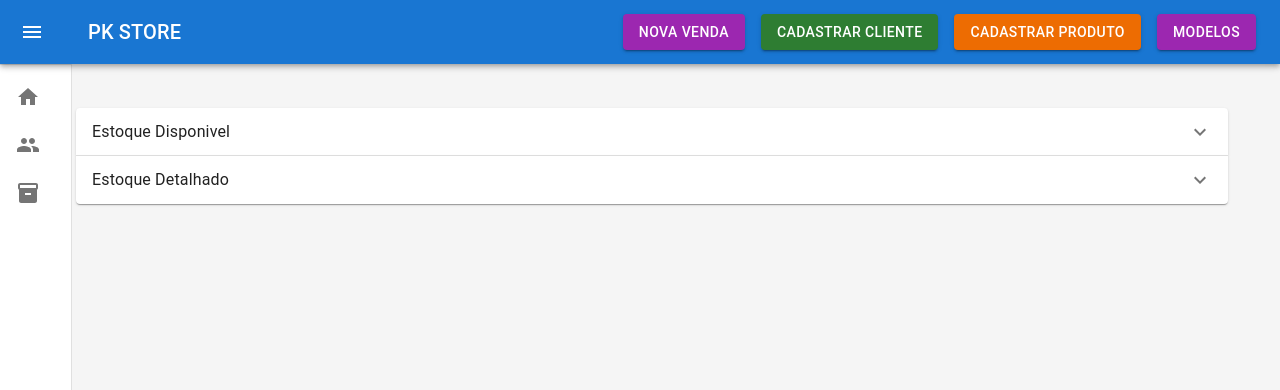
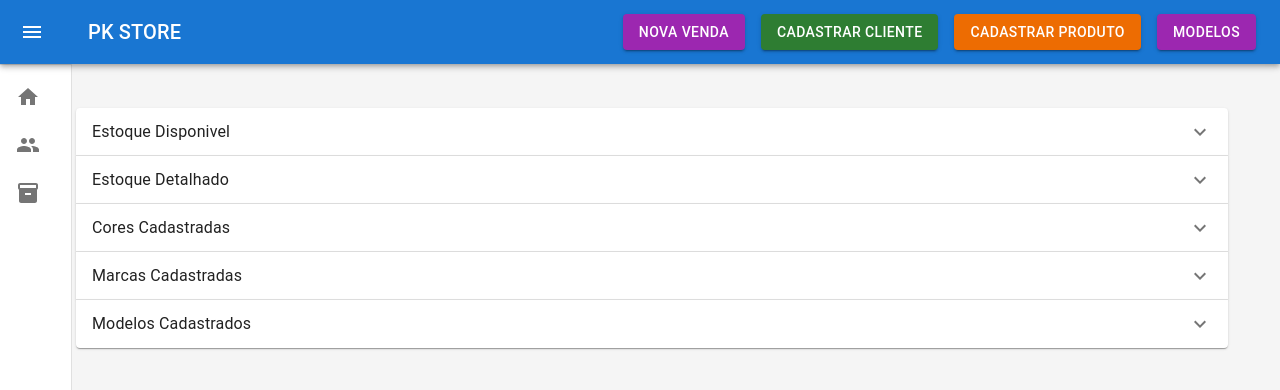
Before and after one commit to diogoleite87/Sistema-Gerenciamento-Vendas, a React (Vite) app in the folder frontend/: page /products in a window 1280 px wide. Shown: the top 390 px of the page. Built offline with nearby package versions, Linux system fonts and the light colour scheme; no server answers.

Commit message:
feat: add acordion for tables

```diff
--- a/frontend/src/components/ProductsContent/index.tsx
+++ b/frontend/src/components/ProductsContent/index.tsx
@@ -3,6 +3,9 @@ import { useState } from "react";
 import GroupProductsAvaiable from "../GroupProductsAvaiable";
 import TableProducts from "../TableProducts";
 import ExpandMoreIcon from '@mui/icons-material/ExpandMore';
+import TableColor from "../TableColor";
+import TableMaker from "../TableMaker";
+import TableVariation from "../TableVariation";
 
 export default function ProductsContent() {
 
@@ -25,7 +28,7 @@ export default function ProductsContent() {
                 </AccordionDetails>
             </Accordion>
 
-            <Accordion sx={{}}>
+            <Accordion>
                 <AccordionSummary
                     expandIcon={<ExpandMoreIcon />}
                     aria-controls="panel1a-content"
@@ -48,6 +51,45 @@ export default function ProductsContent() {
                 </AccordionDetails>
             </Accordion>
 
+            <Accordion>
+                <AccordionSummary
+                    expandIcon={<ExpandMoreIcon />}
+                    aria-controls="panel1a-content"
+                    id="panel1a-header"
+                >
+                    <Typography>Cores Cadastradas</Typography>
+                </AccordionSummary>
+                <AccordionDetails>
+                    <TableColor />
+                </AccordionDetails>
+            </Accordion>
+
+            <Accordion>
+                <AccordionSummary
+                    expandIcon={<ExpandMoreIcon />}
+                    aria-controls="panel1a-content"
+                    id="panel1a-header"
+                >
+                    <Typography>Marcas Cadastradas</Typography>
+                </AccordionSummary>
+                <AccordionDetails>
+                    <TableMaker />
+                </AccordionDetails>
+            </Accordion>
+
+            <Accordion>
+                <AccordionSummary
+                    expandIcon={<ExpandMoreIcon />}
+                    aria-controls="panel1a-content"
+                    id="panel1a-header"
+                >
+                    <Typography>Modelos Cadastrados</Typography>
+                </AccordionSummary>
+                <AccordionDetails>
+                    <TableVariation />
+                </AccordionDetails>
+            </Accordion>
+
         </Box >
     )
 }
```
